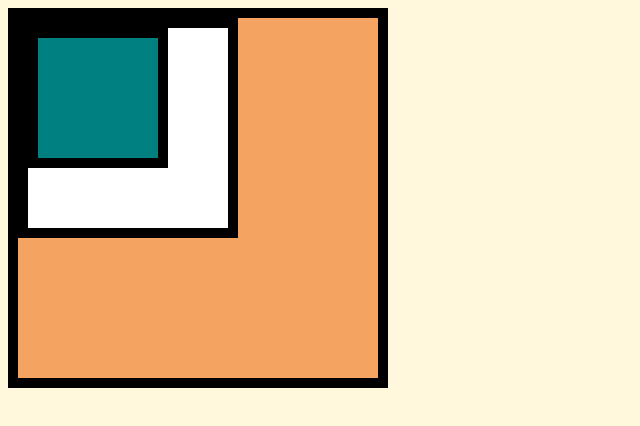
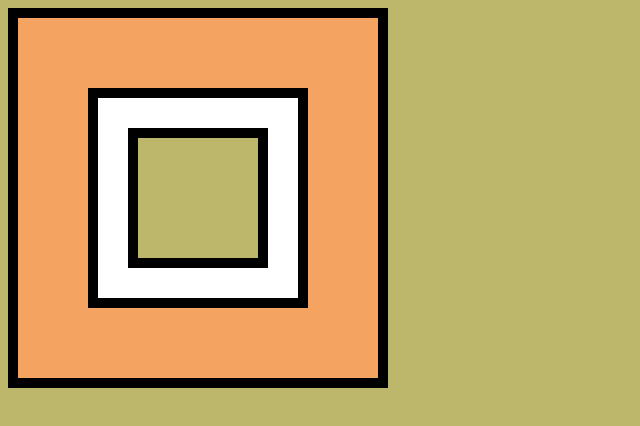
Before and after one commit to FbW43-2/uib_MarianaPantelic_HTML, a plain HTML site: page index.html in a window 1280 px wide. Shown: the whole page, without its empty margins (0-640 px from the left). Drawn offline with Linux system fonts and the light colour scheme.

Commit message:
center div

```diff
--- a/css/style.css
+++ b/css/style.css
@@ -3,25 +3,37 @@ body {
   width: 100%;
   height: 100%;
 }
-
-body {
-  background-color: cornsilk;
+.color-primary {
+  background-color: darkkhaki;
 }
-.thick-border {
+.thick-border-1 {
   border: solid 10px;
+}
+.thick-border-2 {
+  border-width: 10px;
+  border-style: solid;
+  border-color: black;
 }
 .outer-square {
   width: 360px;
   height: 360px;
   background-color: sandybrown;
+  display: flex;
+  justify-content: center;
+  align-items: center;
 }
 .inner-square {
   width: 200px;
   height: 200px;
   background-color: white;
+  display: flex;
+  justify-content: center;
+  align-items: center;
 }
 .inner-inner-square {
   width: 120px;
   height: 120px;
-  background-color: teal;
+  display: flex;
+  justify-content: center;
+  align-items: center;
 }
--- a/index.html
+++ b/index.html
@@ -7,10 +7,12 @@
     <link rel="stylesheet" href="css/style.css" />
   </head>
 
-  <body>
-    <div class="outer-square thick-border">
-      <div class="inner-square thick-border">
-        <div class="inner-inner-square thick-border"></div>
+  <body class="color-primary center">
+    <div class="outer-square center thick-border-1">
+      <div class="inner-square center thick-border-1">
+        <div
+          class="inner-inner-square thick-border-1 center color-primary"
+        ></div>
       </div>
     </div>
   </body>
```
